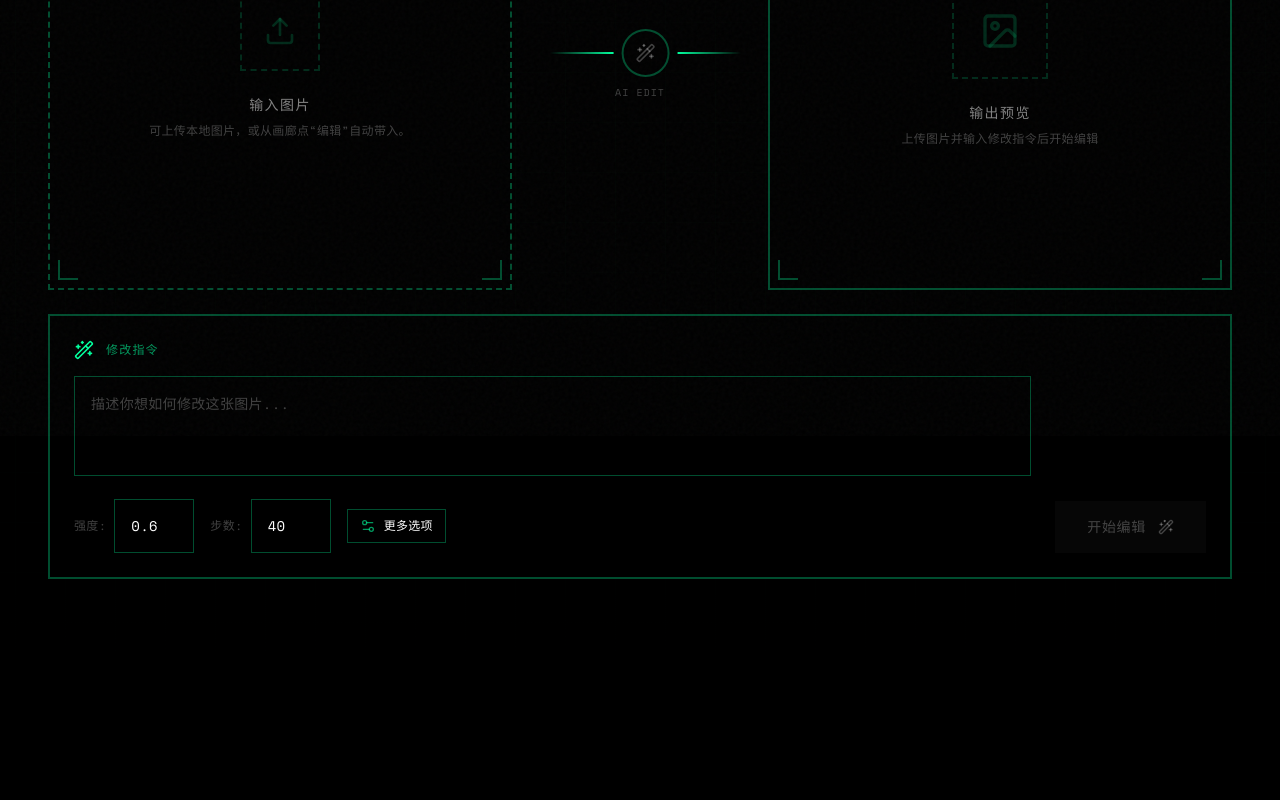
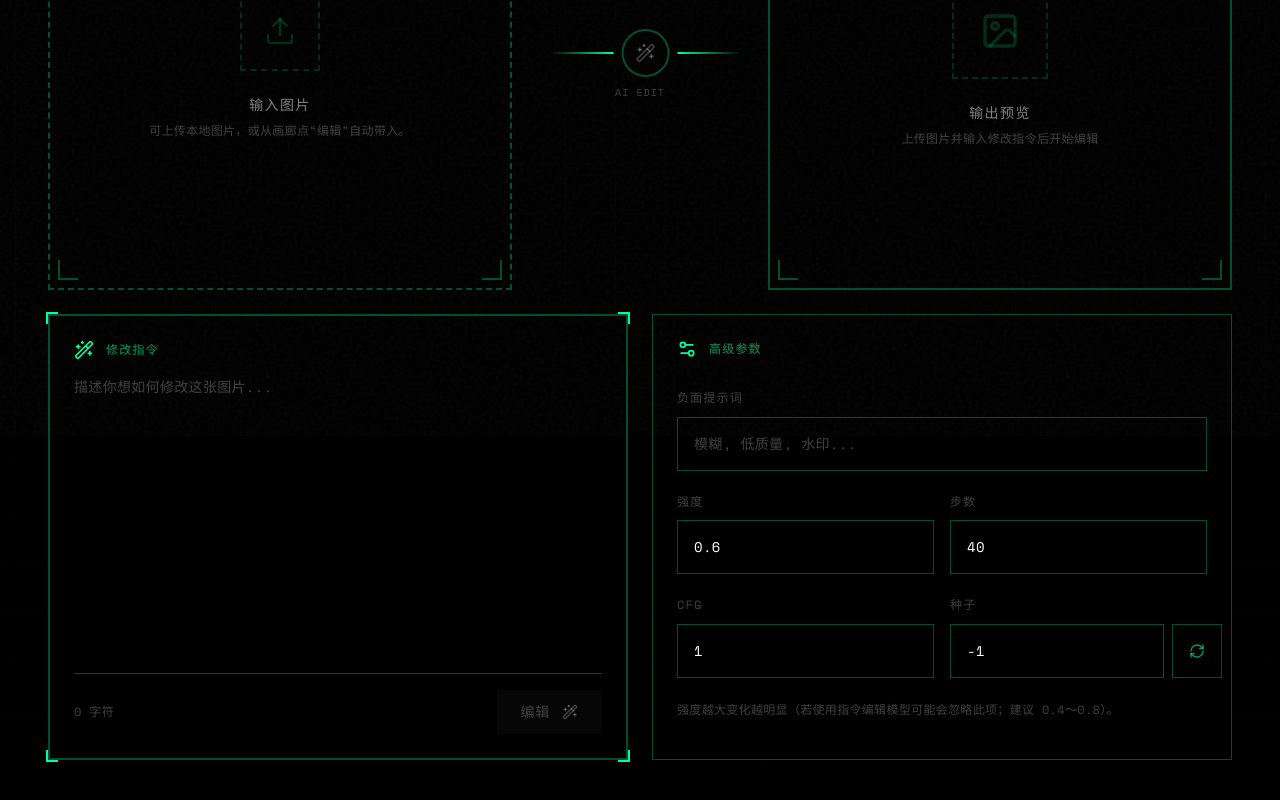
Before and after one commit to leochanai/z-image-mac, a Next.js app in the folder web/: page /edit in a window 1280 px wide. Shown: the part 364-1164 px from the top of the page. Before the commit the page ends 1023 px from the top, so only its background shows below. Built offline with nearby package versions, Linux system fonts and the light colour scheme.

Commit message:
feat: 为编辑器控制面板实现并排布局，分离提示词输入和高级设置，并优化提示词输入区域的UI。

```diff
--- a/web/src/components/Editor.tsx
+++ b/web/src/components/Editor.tsx
@@ -360,78 +360,51 @@ export function Editor() {
             </div>
           </motion.div>
 
-          {/* BOTTOM: Control Panel */}
+          {/* BOTTOM: Control Panel - Side by Side Layout */}
           <motion.div
             initial={{ opacity: 0, y: 20 }}
             whileInView={{ opacity: 1, y: 0 }}
             viewport={{ once: true }}
             transition={{ duration: 0.6, delay: 0.3 }}
           >
-            <div className="border-2 border-[var(--border-color)] bg-[var(--background)]/80">
+            <div className="grid grid-cols-1 lg:grid-cols-2 gap-6">
+              {/* LEFT: Prompt Input */}
+              <div className={cn(
+                "relative border-2 transition-all duration-300",
+                jobStatus
+                  ? "border-primary animate-pulse-neon"
+                  : "border-[var(--border-color)] hover:border-[var(--border-hover)]"
+              )}>
                 {/* Corner decorations */}
                 <div className="absolute -top-1 -left-1 w-3 h-3 border-t-2 border-l-2 border-primary" />
                 <div className="absolute -top-1 -right-1 w-3 h-3 border-t-2 border-r-2 border-primary" />
+                <div className="absolute -bottom-1 -left-1 w-3 h-3 border-b-2 border-l-2 border-primary" />
+                <div className="absolute -bottom-1 -right-1 w-3 h-3 border-b-2 border-r-2 border-primary" />
 
-              <div className="p-6">
-                {/* Prompt input */}
+                <div className="p-6 bg-[var(--background)]/80">
                   <div className="flex items-center gap-3 mb-4">
                     <Wand2 className="w-5 h-5 text-primary" />
                     <span className="font-mono text-xs tracking-widest text-[var(--primary-dim)]">{t.editor.promptLabel}</span>
                   </div>
-
-                <div className="grid grid-cols-1 lg:grid-cols-[1fr_auto] gap-6 items-end">
-                  <div className="space-y-4">
                   <textarea
                     value={prompt}
                     onChange={(e) => setPrompt(e.target.value)}
                     placeholder={t.editor.promptPlaceholder}
-                      className="w-full h-[100px] bg-[var(--input-bg)] border border-[var(--border-color)] p-4 text-[var(--foreground)] placeholder:text-[var(--foreground-muted)] font-mono text-sm leading-relaxed resize-none focus:border-primary focus:outline-none transition-colors"
+                    className="w-full h-[290px] bg-transparent border-none outline-none text-[var(--foreground)] placeholder:text-[var(--foreground-muted)] font-mono text-sm leading-relaxed resize-none"
                   />
 
-                    {/* Compact parameters row */}
-                    <div className="flex flex-wrap gap-4 items-center">
-                      <div className="flex items-center gap-2">
-                        <label className="font-mono text-xs text-[var(--foreground-muted)]">{t.editor.strengthLabel}:</label>
-                        <input
-                          type="number"
-                          min={0.05}
-                          max={1}
-                          step={0.05}
-                          value={strength}
-                          onChange={(e) => setStrength(parseFloat(e.target.value) || 0.6)}
-                          className="input-brutal w-20 text-sm"
-                        />
-                      </div>
-                      <div className="flex items-center gap-2">
-                        <label className="font-mono text-xs text-[var(--foreground-muted)]">{t.editor.stepsLabel}:</label>
-                        <input
-                          type="number"
-                          min={1}
-                          max={50}
-                          value={steps}
-                          onChange={(e) => setSteps(parseInt(e.target.value) || 9)}
-                          className="input-brutal w-20 text-sm"
-                        />
-                      </div>
-                      <button
-                        onClick={() => setShowSettings(!showSettings)}
-                        className="flex items-center gap-2 px-3 py-2 border border-[var(--border-color)] hover:border-primary hover:bg-[var(--primary-subtle)] transition-all font-mono text-xs"
-                      >
-                        <Settings2 className="w-4 h-4 text-[var(--primary-dim)]" />
-                        {t.editor.moreOptions}
-                      </button>
-                    </div>
-                  </div>
-
-                  {/* Generate button */}
+                  <div className="flex items-center justify-between pt-4 border-t border-[var(--border-color)]">
+                    <span className="font-mono text-xs text-[var(--foreground-muted)]">
+                      {prompt.length} {t.editor.promptHint}
+                    </span>
                     <motion.button
                       onClick={handleEdit}
                       disabled={isSubmitting || !file || !prompt}
                       className={cn(
-                      "relative overflow-hidden font-display text-sm tracking-widest px-8 py-4 transition-all duration-300 flex items-center gap-3 h-fit",
+                        "relative overflow-hidden font-display text-sm tracking-widest px-6 py-3 transition-all duration-300 flex items-center gap-3",
                         isSubmitting || !file || !prompt
                           ? "bg-[var(--foreground-muted)]/10 text-[var(--foreground-muted)] cursor-not-allowed"
-                        : "bg-primary text-black hover:shadow-[0_0_30px_rgba(0,255,157,0.5)]"
+                          : "bg-primary text-black hover:shadow-[var(--glow-primary)]"
                       )}
                       whileHover={!isSubmitting && file && prompt ? { scale: 1.02 } : {}}
                       whileTap={!isSubmitting && file && prompt ? { scale: 0.95 } : {}}
@@ -470,7 +443,7 @@ export function Editor() {
                             exit={{ opacity: 0 }}
                             className="flex items-center gap-3"
                           >
-                          <span>{t.editor.editBtn}</span>
+                            <span>{t.editor.edit}</span>
                             <Wand2 className="w-4 h-4" />
                           </motion.div>
                         )}
@@ -478,18 +451,16 @@ export function Editor() {
                     </motion.button>
                   </div>
                 </div>
+              </div>
 
-              {/* Expandable advanced settings */}
-              <AnimatePresence>
-                {showSettings && (
-                  <motion.div
-                    initial={{ height: 0, opacity: 0 }}
-                    animate={{ height: "auto", opacity: 1 }}
-                    exit={{ height: 0, opacity: 0 }}
-                    transition={{ duration: 0.3 }}
-                    className="overflow-hidden border-t border-[var(--border-color)]"
-                  >
-                    <div className="p-6 grid grid-cols-2 md:grid-cols-4 gap-4">
+              {/* RIGHT: Advanced Parameters */}
+              <div className="border border-[var(--border-color)] bg-[var(--background)]/80 p-6">
+                <div className="flex items-center gap-3 mb-6">
+                  <Settings2 className="w-5 h-5 text-primary" />
+                  <span className="font-mono text-xs tracking-widest text-[var(--primary-dim)]">{t.editor.advancedParams}</span>
+                </div>
+
+                <div className="space-y-4">
                   <div>
                     <label className="font-mono text-xs tracking-widest text-[var(--foreground-muted)]">{t.editor.negativeLabel}</label>
                     <input
@@ -497,6 +468,31 @@ export function Editor() {
                       value={negativePrompt}
                       onChange={(e) => setNegativePrompt(e.target.value)}
                       placeholder={t.editor.negativePlaceholder}
+                      className="input-brutal w-full text-sm mt-2"
+                    />
+                  </div>
+
+                  <div className="grid grid-cols-2 gap-4">
+                    <div>
+                      <label className="font-mono text-xs tracking-widest text-[var(--foreground-muted)]">{t.editor.strengthLabel}</label>
+                      <input
+                        type="number"
+                        min={0.05}
+                        max={1}
+                        step={0.05}
+                        value={strength}
+                        onChange={(e) => setStrength(parseFloat(e.target.value) || 0.6)}
+                        className="input-brutal w-full text-sm mt-2"
+                      />
+                    </div>
+                    <div>
+                      <label className="font-mono text-xs tracking-widest text-[var(--foreground-muted)]">{t.editor.stepsLabel}</label>
+                      <input
+                        type="number"
+                        min={1}
+                        max={50}
+                        value={steps}
+                        onChange={(e) => setSteps(parseInt(e.target.value) || 9)}
                         className="input-brutal w-full text-sm mt-2"
                       />
                     </div>
@@ -524,7 +520,7 @@ export function Editor() {
                         />
                         <button
                           onClick={() => setSeed(Math.floor(Math.random() * 1000000))}
-                            className="px-3 border border-[var(--border-color)] hover:border-primary hover:bg-[var(--primary-subtle)] transition-all"
+                          className="px-4 border border-[var(--border-color)] hover:border-primary hover:bg-[var(--primary-subtle)] transition-all"
                           title="Randomize seed"
                         >
                           <RefreshCw className="w-4 h-4 text-[var(--primary-dim)]" />
@@ -532,9 +528,10 @@ export function Editor() {
                       </div>
                     </div>
                   </div>
-                  </motion.div>
-                )}
-              </AnimatePresence>
+
+                  <p className="font-mono text-xs text-[var(--foreground-muted)] pt-2">{t.editor.strengthHint}</p>
+                </div>
+              </div>
             </div>
           </motion.div>
         </div>
```
Lines whose indentation alone changed are shown as unchanged.
